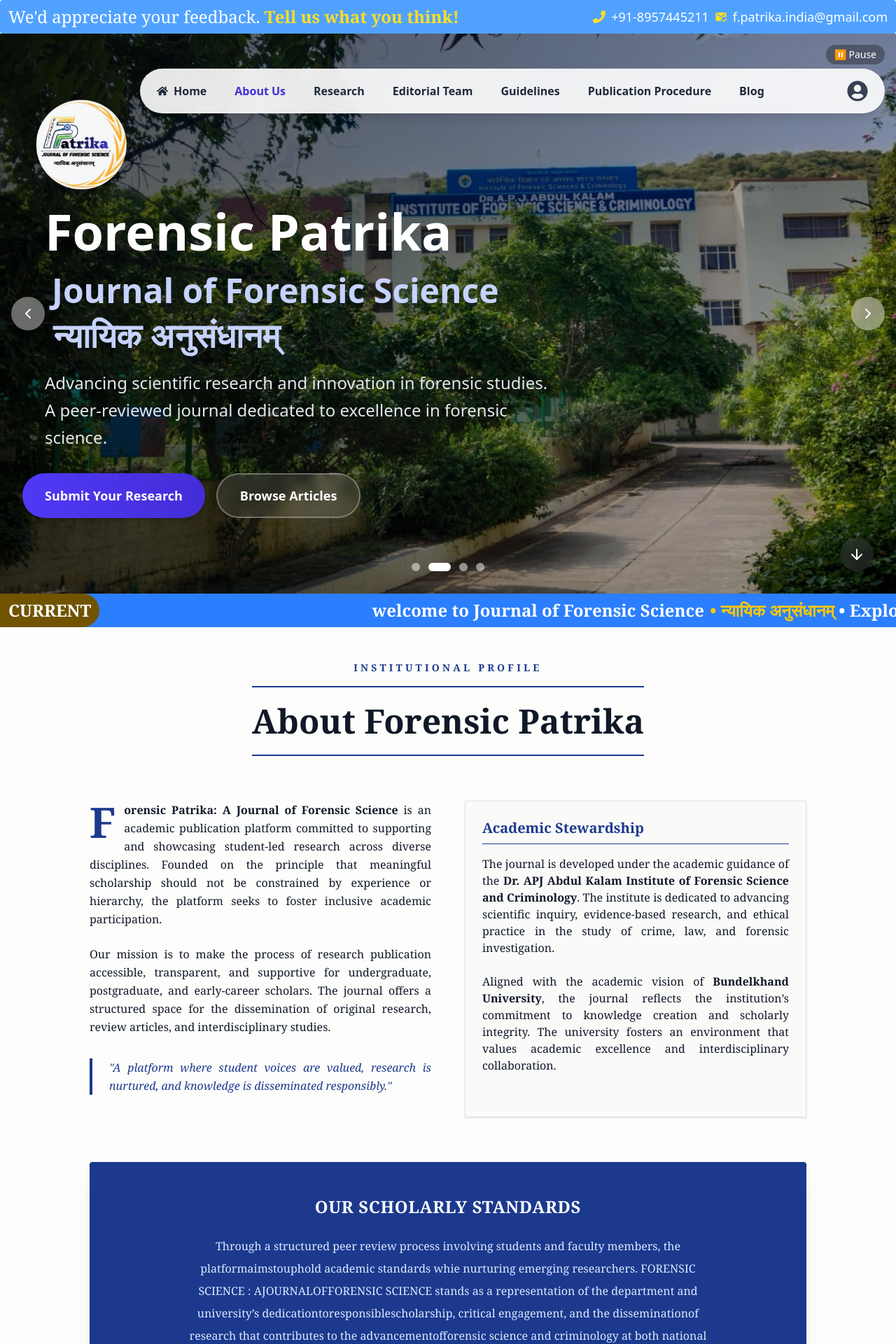
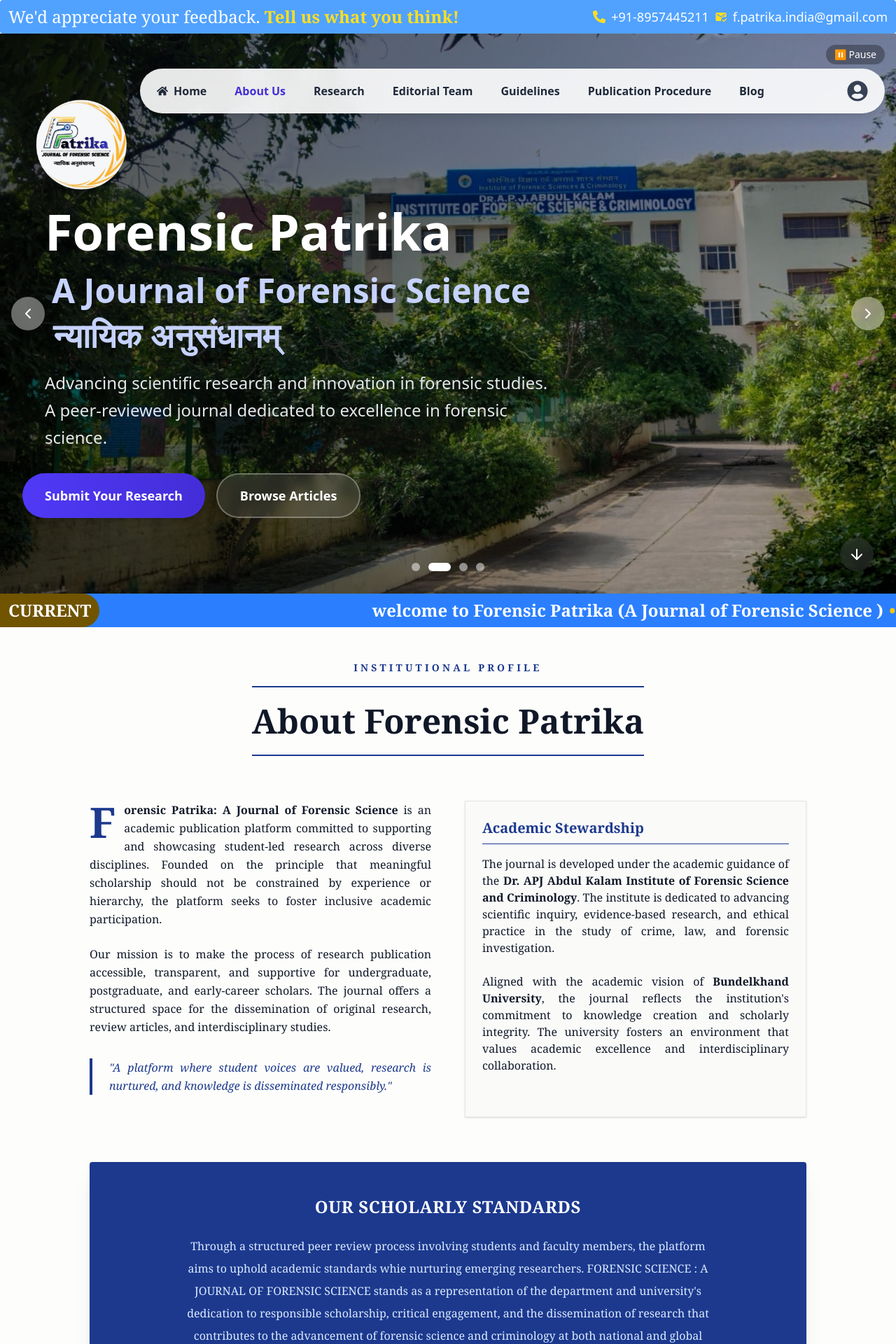
Before and after one commit to Santaravind/Forensic_Journal, a React (Vite) app: page /about in a window 1280 px wide. Shown: the top 1920 px of the page at 70% size. Built offline with nearby package versions, Linux system fonts and the light colour scheme.

Commit message:
Some changes !!!

```diff
--- a/src/components/pages/AboutUs.jsx
+++ b/src/components/pages/AboutUs.jsx
@@ -50,7 +50,7 @@
             </p>
             <p className="text-sm md:text-base">
               Aligned with the academic vision of <strong>Bundelkhand University</strong>, the journal
-              reflects the institution’s commitment to knowledge creation and scholarly integrity.
+              reflects the institution's commitment to knowledge creation and scholarly integrity.
               The university fosters an environment that values academic excellence and
               interdisciplinary collaboration.
             </p>
@@ -62,7 +62,7 @@
           <div className="max-w-3xl mx-auto text-center">
             <h3 className="text-2xl font-bold mb-6 tracking-wide uppercase">Our Scholarly Standards</h3>
             <p className="text-blue-100 leading-loose">
-              Through a structured peer review process involving students and faculty members, the platformaimstouphold academic standards whie nurturing emerging researchers. FORENSIC SCIENCE : AJOURNALOFFORENSIC SCIENCE stands as a representation of the department and university’s dedicationtoresponsiblescholarship, critical engagement, and the disseminationof research that contributes to the advancementofforensic science and criminology at both national and global levels.
+              Through a structured peer review process involving students and faculty members, the platform aims to uphold academic standards whie nurturing emerging researchers. FORENSIC SCIENCE : A JOURNAL OF FORENSIC SCIENCE stands as a representation of the department and university's dedication to responsible scholarship, critical engagement, and the dissemination of research that contributes to the advancement of forensic science and criminology at both national and global levels.
             </p>
           </div>
         </div>
--- a/src/components/pages/Header.jsx
+++ b/src/components/pages/Header.jsx
@@ -1,6 +1,6 @@
 import React from 'react'
 
-import { FaPhone } from "react-icons/fa";
+import { FaPhoneAlt } from "react-icons/fa";
 import { MdMarkEmailRead } from "react-icons/md";
 import Navbar from './Navbar';
 import Hero from './Hero';
@@ -22,7 +22,7 @@
       {/* Contact Info */}
       <div className="flex flex-col sm:flex-row items-center gap-2 text-white">
         <p className="flex items-center gap-2 text-lg">
-          <FaPhone className="text-yellow-300" />
+          <FaPhoneAlt  className="text-yellow-300" />
           <span>+91-8957445211</span>
         </p>
 
@@ -46,7 +46,7 @@
         <span className="bg-[oklch(45.5%_0.188_100.697)] text-white px-3 py-2 mr-2 text-2xl header-notice-label rounded-r-full">CURRENT </span>
         <div className="overflow-hidden relative w-full">
           <div className="animate-marquee whitespace-nowrap py-2 ">
-          welcome to  Journal of Forensic Science
+          welcome to Forensic Patrika  (A Journal of Forensic Science )
             <span className="text-yellow-400 ml-2 cursor-pointer "
 
             >• न्यायिक अनुसंधानम् </span>
--- a/src/components/pages/Hero.jsx
+++ b/src/components/pages/Hero.jsx
@@ -92,7 +92,7 @@
           <div className="text-white max-w-3xl">
             <h1 className="text-4xl md:text-6xl lg:text-7xl font-bold mb-6 ml-8 leading-tight animate-fadeInUp">
                 Forensic Patrika
-             <span className="block text-2xl md:text-4xl lg:text-5xl text-indigo-200 mt-4 ml-2.5">Journal of Forensic Science    </span>
+             <span className="block text-2xl md:text-4xl lg:text-5xl text-indigo-200 mt-4 ml-2.5">  A Journal of Forensic Science    </span>
               <span className="block text-2xl md:text-4xl lg:text-5xl text-indigo-200 mt-4 ml-3">
                 न्यायिक अनुसंधानम्
               </span>
--- a/src/components/pages/home/CaseStudy.jsx
+++ b/src/components/pages/home/CaseStudy.jsx
@@ -14,7 +14,7 @@
 
       <p className="text-gray-800 text-justify font-serif leading-relaxed text-lg md:text-xl mt-6 border-l-4 border-blue-100 pl-6 italic">
         The journal welcomes submissions from undergraduate, postgraduate, and doctoral scholars.
-        By fostering an academically rigorous environment, <strong className="font-bold text-blue-900">FORENSIC PATRIKA</strong>
+        By fostering an academically rigorous environment, <strong className="font-bold text-blue-900">FORENSIC PATRIKA </strong>
         seeks to strengthen emerging academic voices and facilitate the responsible dissemination of knowledge
         within the global scholarly community.
       </p>
```
Also changed, not shown: src/components/pages/Home.jsx (+4 -3 lines).
